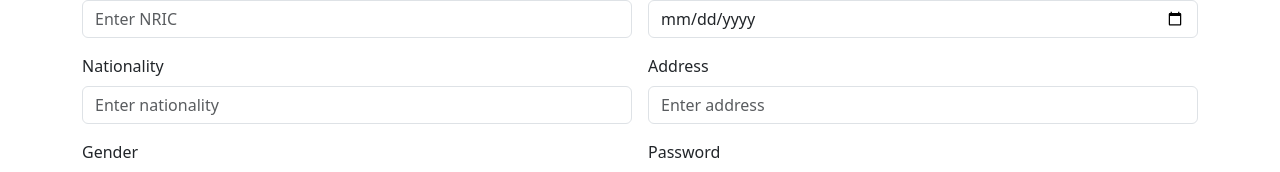
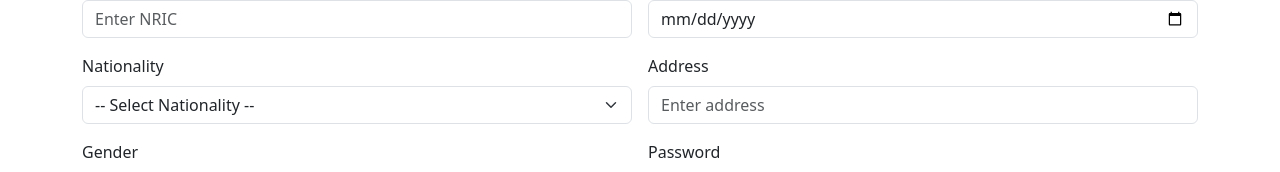
Before and after one commit to 2303511/afterlife, a React (Create React App) app in the folder client/: page /register in a window 1280 px wide. Shown: the part 382-554 px from the top of the page. Built offline with nearby package versions, Linux system fonts and the light colour scheme.

Commit message:
update user registration

```diff
--- a/client/src/pages/public/Register.jsx
+++ b/client/src/pages/public/Register.jsx
@@ -3,6 +3,9 @@ import { useNavigate } from 'react-router-dom';
 import axios from "axios";
 
 import "bootstrap/dist/js/bootstrap.bundle.min";
+
+// natoinalities
+import { nationalities } from "../../components/nationalities";
 
 export default function Register() {
 	const [form, setForm] = useState({
@@ -86,7 +89,20 @@ export default function Register() {
 					{/* nationality */}
 					<div className="col-md-6">
 						<label className="form-label">Nationality</label>
-						<input type="text" className="form-control" name="nationality" value={form.nationality} onChange={handleInputChange} placeholder="Enter nationality" required />
+						<select
+							className="form-select"
+							name="nationality"
+							value={form.nationality}
+							onChange={handleInputChange}
+							required
+						>
+							<option value="">-- Select Nationality --</option>
+							{nationalities.map((nation, index) => (
+							<option key={index} value={nation}>
+								{nation}
+							</option>
+							))}
+						</select>
 					</div>
 
 					{/* address */}
```
Also changed, not shown: 2 other files (tests, documents, lock files or other folders).
